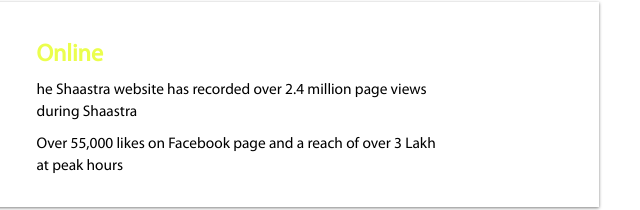
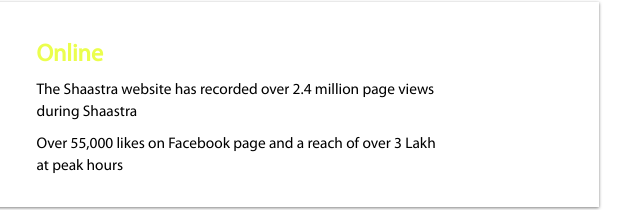
Before and after one commit to ShaastraWebops/e-brochure, a website: page app/index.html at #/publicity in a window 1280 px wide. Shown: the part 595-805 px from the top of the page, 409-1049 px from the left. Drawn offline with nearby package versions, Linux system fonts and the light colour scheme; files that its build step writes are made by us from their sources; files whose address does not match are found by name.

Commit message:
Corrected spellings

```diff
--- a/app/views/spons-publicity.html
+++ b/app/views/spons-publicity.html
@@ -36,7 +36,7 @@
           <img style="float:left;" class="col-md-3 col-sm-10 col-xs-10" src="images/spons_img/23.png" alt="Image Not Found">
           <div class="col-md-7 col-sm-12 col-xs-12">
             <h2 class="sub-title-three">Online</h2>
-            <p class="content">he Shaastra website has recorded over 2.4 million page views during Shaastra</p>
+            <p class="content">The Shaastra website has recorded over 2.4 million page views during Shaastra</p>
             <p class="content">Over 55,000 likes on Facebook page and a reach of over 3 Lakh at peak hours</p>
           </div>
         </div>
```
